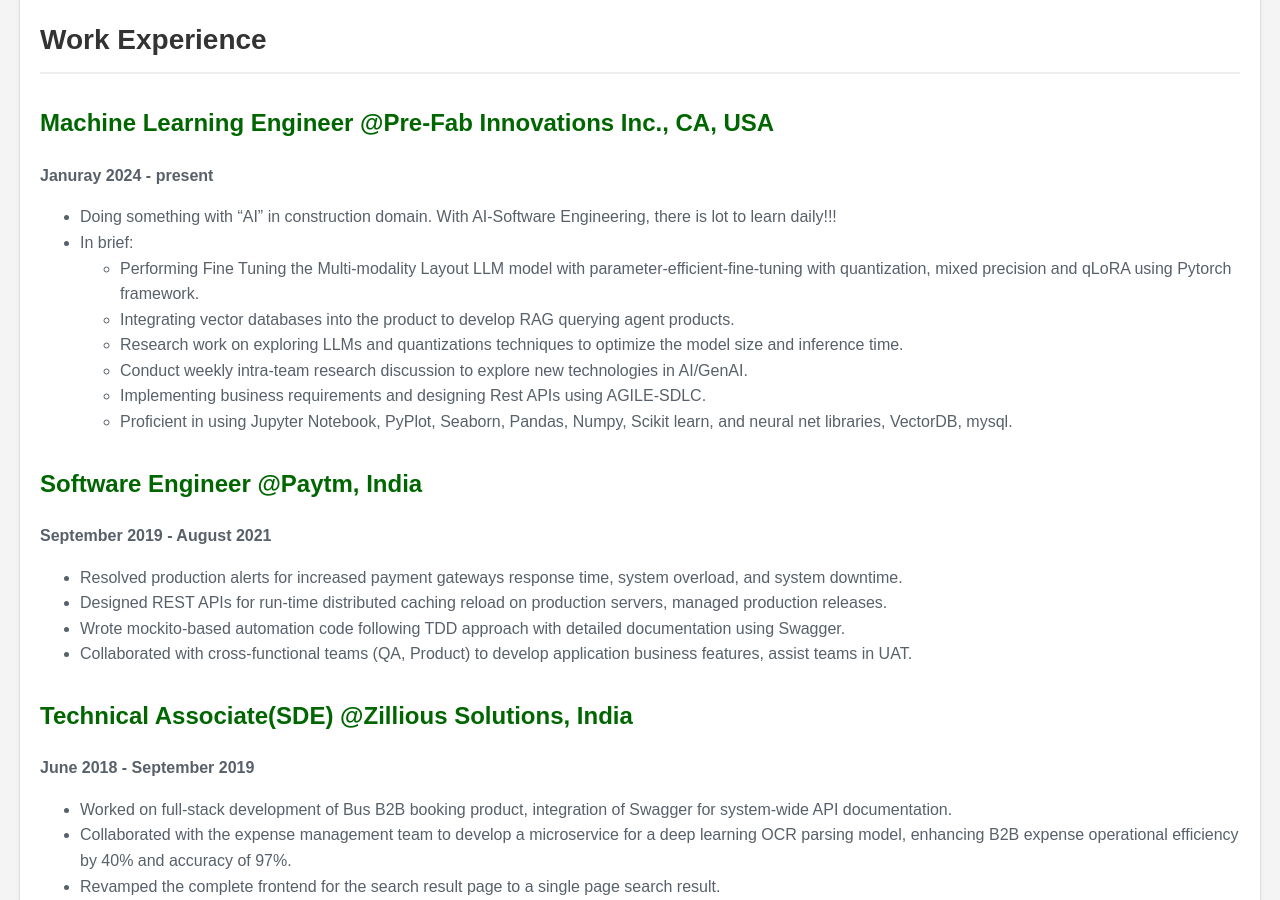
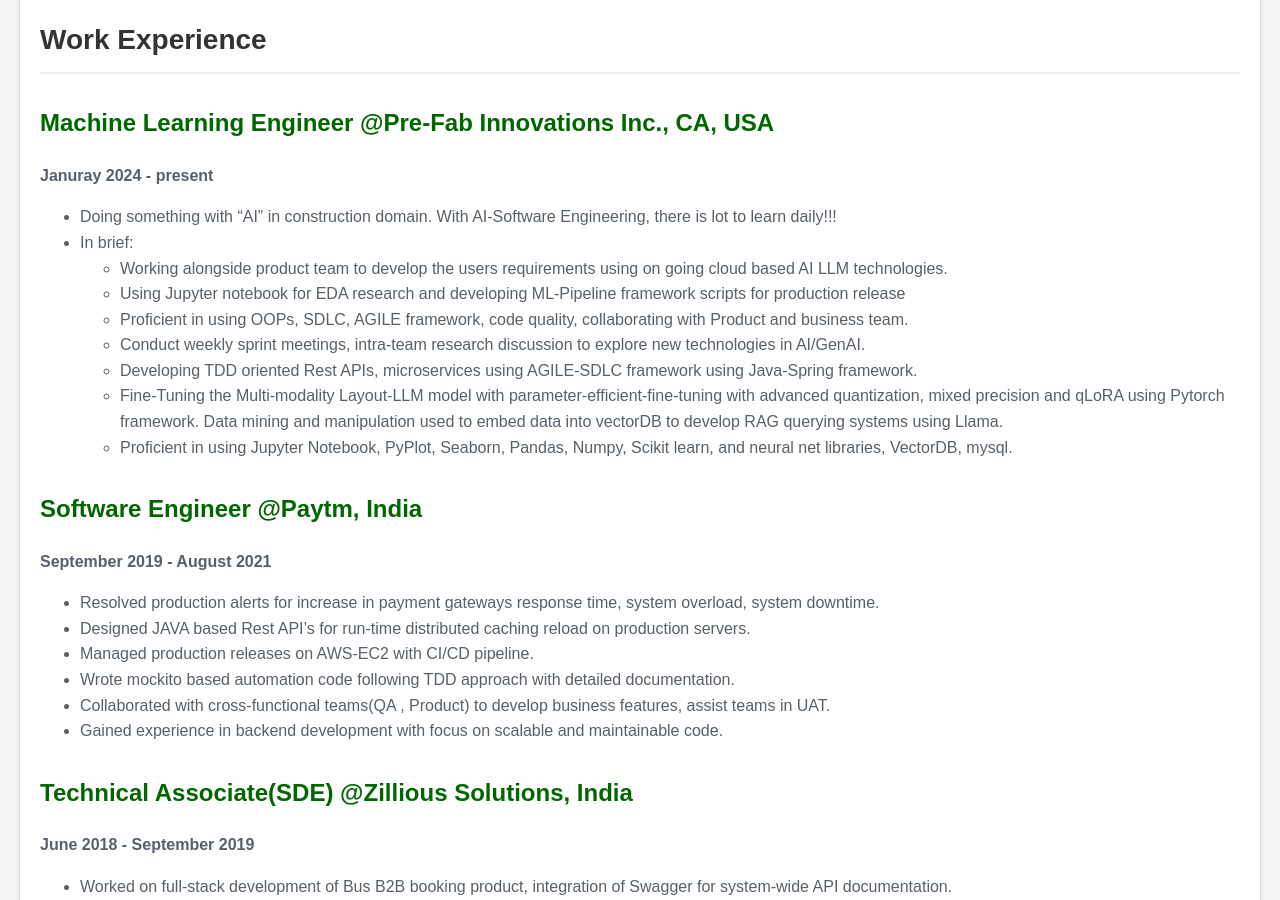
Before and after one commit to 05satyam/05satyam.github.io, a Jekyll site: the page built from experience.md, in a window 1280 px wide and 900 px high, scrolled down 203 px. Built offline with Jekyll 4.4.1, drawn with Linux system fonts in a browser that asks for light colours.

Commit message:
Update experience.md

```diff
--- a/experience.md
+++ b/experience.md
@@ -9,20 +9,26 @@ title: Work Experience
 **Januray 2024 - present**
 - Doing something with "AI" in construction domain. With AI-Software Engineering, there is lot to learn daily!!!
 - In brief:
-  - Performing Fine Tuning the Multi-modality Layout LLM model with parameter-efficient-fine-tuning with quantization, mixed precision and qLoRA using Pytorch framework.
-  - Integrating vector databases into the product to develop RAG querying agent products.
-  - Research work on exploring LLMs and quantizations techniques to optimize the model size and inference time.
-  - Conduct weekly intra-team research discussion to explore new technologies in AI/GenAI.
-  - Implementing business requirements and designing Rest APIs using AGILE-SDLC.
-  - Proficient in using Jupyter Notebook, PyPlot, Seaborn, Pandas, Numpy, Scikit learn, and neural net libraries, VectorDB, mysql.
+    - Working alongside product  team to develop the users requirements using on going cloud based  AI LLM technologies.
+    - Using Jupyter notebook for EDA research  and developing ML-Pipeline framework scripts for production release
+    - Proficient in using OOPs, SDLC, AGILE framework, code quality, collaborating with Product and business team.
+    - Conduct weekly sprint meetings, intra-team research discussion to explore new technologies in AI/GenAI.
+    - Developing TDD oriented Rest APIs, microservices using AGILE-SDLC framework using Java-Spring framework.
+    - Fine-Tuning the Multi-modality Layout-LLM model with parameter-efficient-fine-tuning with advanced quantization, mixed precision and
+      qLoRA using Pytorch framework.
+      Data mining and manipulation used  to embed data into vectorDB  to develop RAG querying systems using Llama.
+    - Proficient in using Jupyter Notebook, PyPlot, Seaborn, Pandas, Numpy, Scikit learn, and neural net libraries, VectorDB, mysql.
 
 ## Software Engineer @Paytm, India
 **September 2019 - August 2021**
 
-- Resolved production alerts for increased payment gateways response time, system overload, and system downtime.
-- Designed REST APIs for run-time distributed caching reload on production servers, managed production releases.
-- Wrote mockito-based automation code following TDD approach with detailed documentation using Swagger.
-- Collaborated with cross-functional teams (QA, Product) to develop application business features, assist teams in UAT.
+- Resolved production alerts for increase in payment gateways response time, system overload, system downtime.
+- Designed JAVA based Rest API’s for run-time distributed caching reload on production servers.
+- Managed production  releases on AWS-EC2 with CI/CD pipeline.
+- Wrote mockito based automation code following TDD approach with detailed documentation.
+- Collaborated with cross-functional teams(QA , Product) to develop business features, assist teams in UAT.
+- Gained experience in backend development with focus on scalable and maintainable code.
+
 
 ## Technical Associate(SDE) @Zillious Solutions, India
 **June 2018 - September 2019**
```
